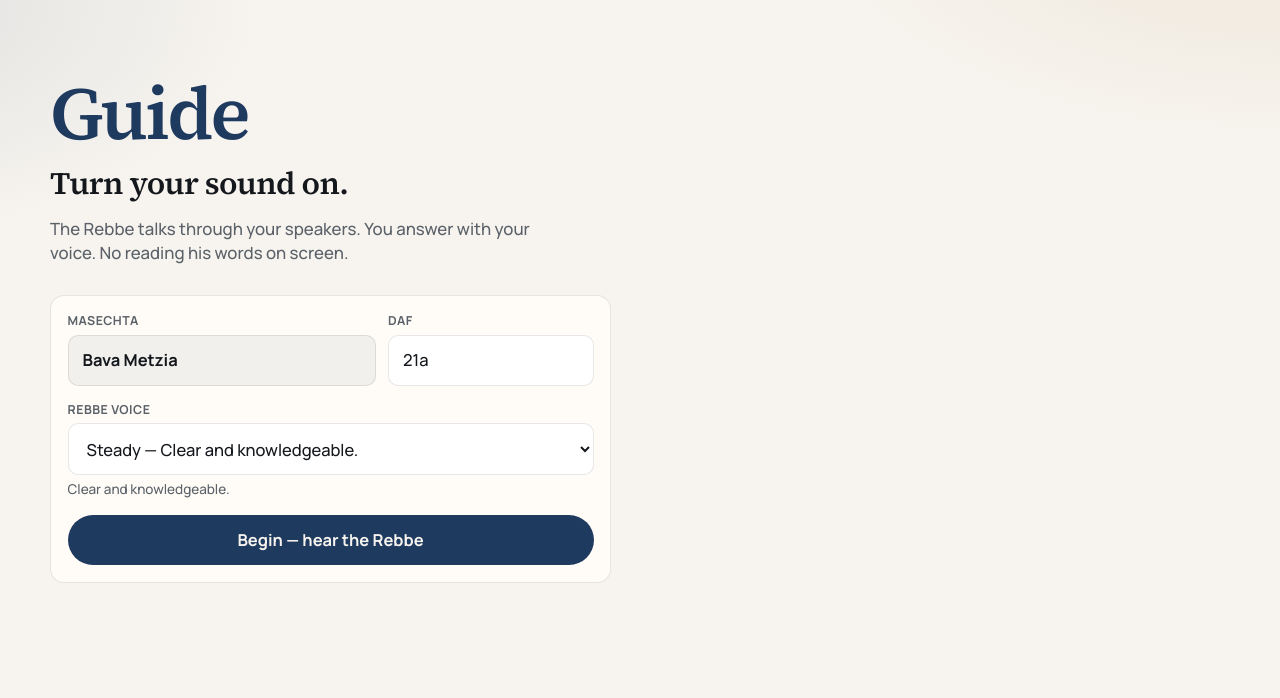
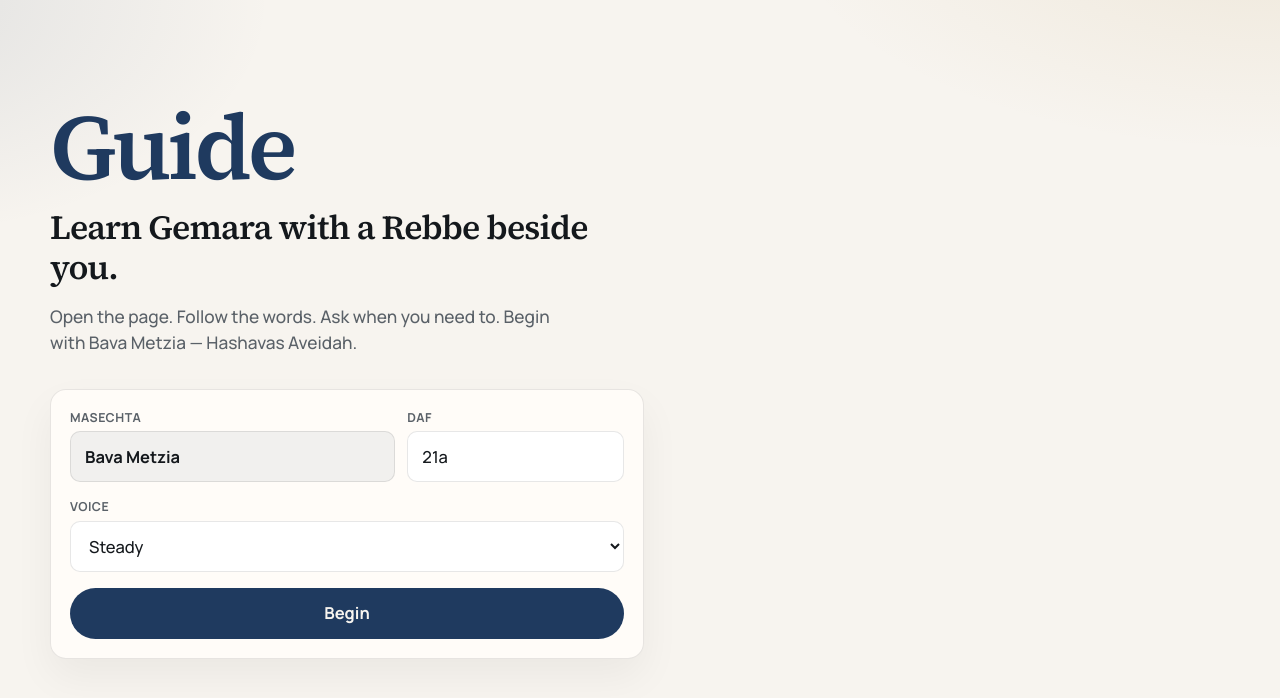
Before and after one commit to 2819-dev/LearnifyRebbi, a React (Vite) app: page / in a window 1280 px wide. Shown: the top 698 px of the page. Built offline with nearby package versions, Linux system fonts and the light colour scheme; a web font is replaced by a local one.

Commit message:
Polish Guide into a finished product experience
Replace developer/demo copy with calm product language and refine the
home and learning UI so the experience feels professional and complete.

Co-authored-by: Dev <2819-dev@users.noreply.github.com>

```diff
--- a/index.html
+++ b/index.html
@@ -7,7 +7,7 @@
     <meta name="theme-color" content="#f7f4ef" />
     <meta
       name="description"
-      content="Guide — one student, one Rebbe, one open Gemara."
+      content="Guide — learn Gemara with a Rebbe beside you."
     />
     <link rel="preconnect" href="https://fonts.googleapis.com" />
     <link rel="preconnect" href="https://fonts.gstatic.com" crossorigin />
--- a/src/components/Home.tsx
+++ b/src/components/Home.tsx
@@ -14,16 +14,15 @@ export function Home({ onStart }: Props) {
   const [starting, setStarting] = useState(false)
   const [error, setError] = useState<string | null>(null)
   const preview = useMemo(() => normalizeDaf(daf), [daf])
-  const selected = REBBE_VOICES.find((v) => v.id === voiceId) || REBBE_VOICES[0]
 
   return (
-    <div className="shell">
+    <div className="shell home-shell">
       <main className="home">
         <p className="brand">{APP_NAME}</p>
-        <h1>Turn your sound on.</h1>
+        <h1>Learn Gemara with a Rebbe beside you.</h1>
         <p className="lede">
-          The Rebbe talks through your speakers. You answer with your voice. No
-          reading his words on screen.
+          Open the page. Follow the words. Ask when you need to. Begin with Bava
+          Metzia — Hashavas Aveidah.
         </p>
 
         <form
@@ -33,16 +32,11 @@ export function Home({ onStart }: Props) {
             setError(null)
             setStarting(true)
             try {
-              // Unlock speakers inside this click so later speech can play.
               await unlockAudio()
               onStart({ daf: preview, voiceId })
-            } catch (err) {
+            } catch {
               setStarting(false)
-              setError(
-                err instanceof Error
-                  ? err.message
-                  : 'Could not turn speakers on.',
-              )
+              setError('Something went wrong. Please try again.')
             }
           }}
         >
@@ -59,29 +53,30 @@ export function Home({ onStart }: Props) {
                 placeholder="21a"
                 inputMode="text"
                 autoComplete="off"
+                aria-label="Daf"
               />
             </label>
           </div>
 
           <label className="full">
-            <span>Rebbe voice</span>
+            <span>Voice</span>
             <select
               value={voiceId}
               onChange={(e) => setVoiceId(e.target.value)}
+              aria-label="Rebbe voice"
             >
               {REBBE_VOICES.map((v) => (
                 <option key={v.id} value={v.id}>
-                  {v.label} — {v.blurb}
+                  {v.label}
                 </option>
               ))}
             </select>
-            <small>{selected.blurb}</small>
           </label>
 
           {error && <p className="bad">{error}</p>}
 
           <button type="submit" className="btn-main" disabled={starting}>
-            {starting ? 'Starting…' : 'Begin — hear the Rebbe'}
+            {starting ? 'Opening…' : 'Begin'}
           </button>
         </form>
       </main>
--- a/src/components/LearningRoom.tsx
+++ b/src/components/LearningRoom.tsx
@@ -40,15 +40,15 @@ function lineCommentText(
 function friendlyError(err: unknown): string {
   const msg = err instanceof Error ? err.message : String(err || '')
   if (/429|quota|rate|Resource exhausted|limit/i.test(msg)) {
-    return 'Free Gemini limit hit. Wait a minute, then tap Hear again.'
+    return 'Please wait a moment, then continue.'
   }
   if (/high demand|503|unavailable/i.test(msg)) {
-    return 'Busy right now. Wait a moment, then tap Hear again.'
+    return 'Please try again in a moment.'
   }
   if (/play|sound|Audio|NotAllowedError/i.test(msg)) {
-    return 'Tap Hear again so your browser allows sound.'
+    return 'Tap Replay to continue.'
   }
-  return msg || 'Something went wrong.'
+  return 'Something went wrong. Please try again.'
 }
 
 export function LearningRoom({
@@ -328,15 +328,15 @@ export function LearningRoom({
   }
 
   const status = speaking
-    ? 'Speaking through your speakers…'
+    ? 'Speaking'
     : busy
-      ? 'Getting the next words ready…'
+      ? 'Preparing'
       : needsGesture
-        ? 'Tap Hear so sound can play'
+        ? 'Ready when you are'
         : micMuted
-          ? 'Mic muted — unmute to answer'
+          ? 'Muted'
           : micListening
-            ? 'Listening… speak when you want'
+            ? 'Listening'
             : 'Ready'
 
   return (
@@ -366,8 +366,8 @@ export function LearningRoom({
         </label>
       </header>
 
-      {loadingPage && <p className="soft">Opening the Gemara…</p>}
-      {pageError && <p className="bad">{pageError}</p>}
+      {loadingPage && <p className="soft">Opening…</p>}
+      {pageError && <p className="bad">Could not open this page. Please try again.</p>}
 
       {page && (
         <div className="learn voice-only">
@@ -383,7 +383,7 @@ export function LearningRoom({
                 disabled={lineIndex <= 0 || busy}
                 onClick={() => goLine(lineIndex - 1)}
               >
-                Prev
+                Previous
               </button>
               <button
                 type="button"
@@ -396,13 +396,13 @@ export function LearningRoom({
           </section>
 
           <section className="talk-pane talk-voice">
-            <div className={`speaker-orb${speaking ? ' on' : ''}`} aria-hidden>
+            <div
+              className={`speaker-orb${speaking ? ' on' : ''}${busy && !speaking ? ' wait' : ''}`}
+              aria-hidden
+            >
               <span />
             </div>
             <p className="speaker-status">{status}</p>
-            {!micAvailable && (
-              <p className="soft">Use Chrome so the mic can hear you.</p>
-            )}
             {error && <p className="bad">{error}</p>}
 
             <div className="voice-dock">
@@ -412,7 +412,7 @@ export function LearningRoom({
                 onClick={() => void hearAgainFromTap()}
                 disabled={busy && !needsGesture}
               >
-                Hear
+                Replay
               </button>
               <button
                 type="button"
--- a/src/index.css
+++ b/src/index.css
@@ -56,21 +56,27 @@ button {
 }
 
 .shell {
-  width: min(1180px, calc(100% - 1.5rem));
+  width: min(1180px, calc(100% - 1.75rem));
   margin: 0 auto;
   padding: 1.25rem 0 2.5rem;
 }
 
+.home-shell {
+  min-height: 100vh;
+  display: flex;
+  align-items: center;
+}
+
 .home {
-  max-width: 34rem;
-  padding-top: 3.5rem;
-  animation: in 500ms ease both;
+  max-width: 36rem;
+  padding: 2rem 0 3rem;
+  animation: in 560ms ease both;
 }
 
 @keyframes in {
   from {
     opacity: 0;
-    transform: translateY(8px);
+    transform: translateY(10px);
   }
   to {
     opacity: 1;
@@ -81,37 +87,39 @@ button {
 .brand {
   margin: 0;
   font-family: var(--font-display);
-  font-size: clamp(3rem, 8vw, 4.5rem);
+  font-size: clamp(3.6rem, 11vw, 5.6rem);
   font-weight: 600;
-  letter-spacing: -0.04em;
-  line-height: 0.95;
+  letter-spacing: -0.045em;
+  line-height: 0.92;
   color: var(--accent);
 }
 
 .home h1 {
-  margin: 1rem 0 0;
+  margin: 1.15rem 0 0;
   font-family: var(--font-display);
-  font-size: clamp(1.45rem, 3vw, 1.9rem);
-  font-weight: 600;
-  letter-spacing: -0.02em;
-  line-height: 1.2;
+  font-size: clamp(1.55rem, 3.4vw, 2.05rem);
+  font-weight: 560;
+  letter-spacing: -0.025em;
+  line-height: 1.18;
 }
 
 .lede {
-  margin: 0.85rem 0 0;
+  margin: 0.95rem 0 0;
   color: var(--quiet);
-  font-size: 1.02rem;
-  max-width: 30rem;
+  font-size: 1.05rem;
+  line-height: 1.5;
+  max-width: 31rem;
 }
 
 .setup {
-  margin-top: 1.75rem;
-  padding: 1rem;
-  background: var(--surface);
+  margin-top: 2rem;
+  padding: 1.15rem;
+  background: color-mix(in srgb, var(--surface) 92%, white);
   border: 1px solid var(--line);
-  border-radius: var(--radius);
+  border-radius: calc(var(--radius) + 2px);
   display: grid;
-  gap: 0.9rem;
+  gap: 0.95rem;
+  box-shadow: 0 18px 40px rgba(20, 24, 28, 0.05);
 }
 
 .setup-row {
@@ -308,10 +316,18 @@ button {
   }
 }
 
+.speaker-orb.wait {
+  opacity: 0.72;
+}
+
+.speaker-orb.wait span {
+  animation: pulse-dot 1.4s ease-in-out infinite;
+}
+
 .speaker-status {
   margin: 0;
   font-family: var(--font-display);
-  font-size: 1.2rem;
+  font-size: 1.35rem;
   letter-spacing: -0.02em;
   max-width: 16rem;
 }
```
Also changed, not shown: 1 other file (tests, documents, lock files or other folders).
